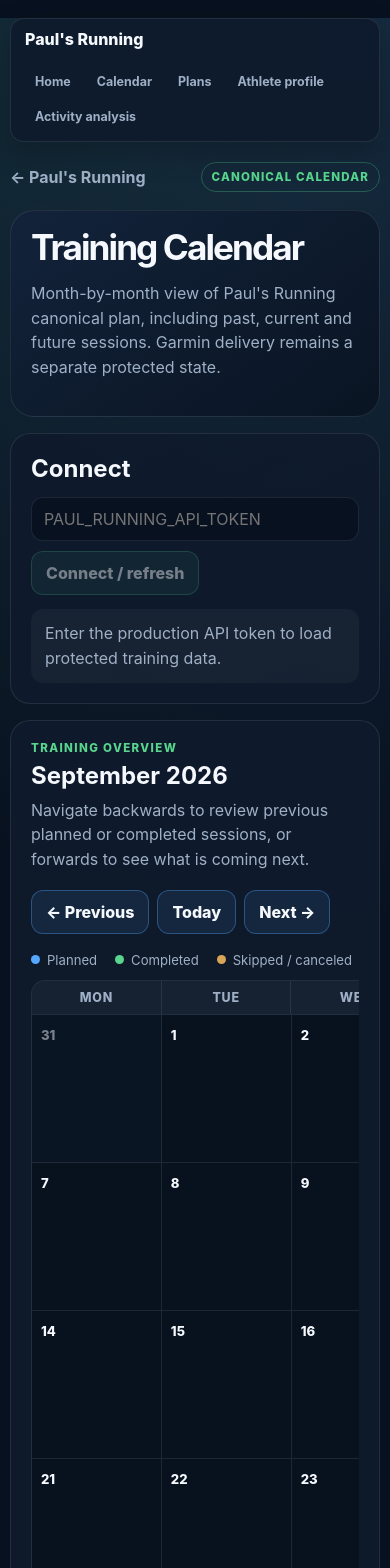
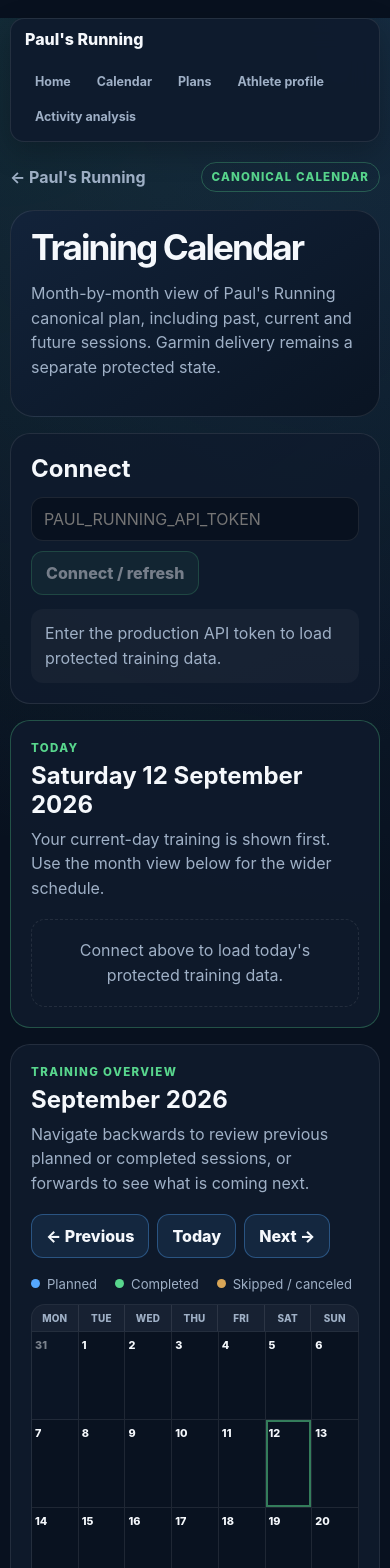
Before and after one commit to MrE84/Paul-Running-v1, a Next.js app: page /training-calendar in a window 390 px wide. Shown: the top 1568 px of the page. Built offline with nearby package versions, Linux system fonts and the light colour scheme.

Commit message:
Improve mobile training calendar UX
Show today first, fit the month view to mobile, and remove duplicated historical workout details.

```diff
--- a/app/training-calendar/TrainingCalendarClient.tsx
+++ b/app/training-calendar/TrainingCalendarClient.tsx
@@ -110,6 +110,8 @@ export default function TrainingCalendarClient() {
   const [lunchDate, setLunchDate] = useState("");
   const [lunchTime, setLunchTime] = useState("");
   const [monthKey, setMonthKey] = useState(() => londonDateKey().slice(0, 7));
+  const [todayItems, setTodayItems] = useState<CalendarItem[]>([]);
+  const [todayStandaloneActivities, setTodayStandaloneActivities] = useState<ActivitySummary[]>([]);
 
   useEffect(() => {
     const stored = window.localStorage.getItem(API_TOKEN_STORAGE_KEY);
@@ -169,6 +171,18 @@ export default function TrainingCalendarClient() {
     setCompletedActivities(snapshot.activities);
 
     const visibleItems = snapshot.items.filter((item) => item.status !== "superseded");
+    const today = londonDateKey();
+    if (targetMonth === today.slice(0, 7)) {
+      const linkedActivityIds = new Set(
+        visibleItems.map((item) => item.activity?.id).filter((id): id is string => Boolean(id)),
+      );
+      setTodayItems(visibleItems.filter((item) => item.scheduledLocalDate === today));
+      setTodayStandaloneActivities(
+        snapshot.activities.filter(
+          (activity) => activityDateKey(activity.startedAt) === today && !linkedActivityIds.has(activity.id),
+        ),
+      );
+    }
     const statuses = await Promise.all(
       visibleItems.map(async (item) => {
         try {
@@ -495,10 +509,12 @@ export default function TrainingCalendarClient() {
     return grouped;
   }, [sortedCalendar]);
 
-  const currentMonthCalendar = useMemo(
-    () => sortedCalendar.filter((item) => item.scheduledLocalDate.startsWith(monthKey)),
-    [monthKey, sortedCalendar],
-  );
+  const upcomingMonthCalendar = useMemo(() => {
+    const today = londonDateKey();
+    return sortedCalendar.filter(
+      (item) => item.scheduledLocalDate.startsWith(monthKey) && item.scheduledLocalDate > today,
+    );
+  }, [monthKey, sortedCalendar]);
 
   const unplannedActivities = useMemo(
     () => completedActivities.filter((activity) => !calendar.some((item) => item.activity?.id === activity.id)),
@@ -515,6 +531,13 @@ export default function TrainingCalendarClient() {
 
   const monthCells = useMemo(() => buildMonthGrid(monthKey), [monthKey]);
   const todayKey = londonDateKey();
+  const todayLabel = new Intl.DateTimeFormat("en-GB", {
+    timeZone: "Europe/London",
+    weekday: "long",
+    day: "numeric",
+    month: "long",
+    year: "numeric",
+  }).format(new Date());
 
   return (
     <main className={styles.page}>
@@ -552,6 +575,69 @@ export default function TrainingCalendarClient() {
           <div className={styles.statusRow}>
             <span>Storage: <strong>{capabilities.storageMode}</strong></span>
             <span>Intervals.icu: <strong>{capabilities.integrations.intervalsIcuPublishingConfigured ? "ready" : "not configured"}</strong></span>
+          </div>
+        )}
+      </section>
+
+      <section className={`${styles.panel} ${styles.todayPanel}`}>
+        <div className={styles.todayHeading}>
+          <div>
+            <span className={styles.sectionEyebrow}>TODAY</span>
+            <h2>{todayLabel}</h2>
+            <p>Your current-day training is shown first. Use the month view below for the wider schedule.</p>
+          </div>
+          {monthKey !== todayKey.slice(0, 7) && (
+            <button className={styles.secondary} onClick={() => void goToCurrentMonth()} disabled={busy}>View current month</button>
+          )}
+        </div>
+
+        {!capabilities ? (
+          <p className={styles.empty}>Connect above to load today&apos;s protected training data.</p>
+        ) : todayItems.length === 0 && todayStandaloneActivities.length === 0 ? (
+          <p className={styles.empty}>No training or completed activity is recorded for today.</p>
+        ) : (
+          <div className={styles.todayList}>
+            {todayItems.map((item) => {
+              const status = sync[item.id];
+              const workout = workouts[item.workout.id];
+              const activity = item.activity;
+              const activityHref = activity ? `/activity-analysis/${encodeURIComponent(activity.id)}` : plannedHref(item);
+              return (
+                <article className={styles.calendarItem} key={`today-${item.id}`}>
+                  <div className={styles.dateBlock}>
+                    <strong>Today</strong>
+                    <span>{activity ? new Date(activity.startedAt).toLocaleTimeString("en-GB", { hour: "2-digit", minute: "2-digit", timeZone: item.timezone }) : item.scheduledLocalTime} · {item.timezone}</span>
+                  </div>
+                  <div className={styles.workoutBlock}>
+                    <Link className={styles.eventLink} href={activityHref}>
+                      <strong>{activity?.title ?? workout?.currentRevision.name ?? item.workout.id}</strong>
+                    </Link>
+                    <span>Plan: {item.status} · Delivery: {status?.state ?? "planned"}</span>
+                    {activity && <small>Completed activity synced from Intervals.icu · <Link href={activityHref}>Open analysis →</Link></small>}
+                  </div>
+                  <div className={styles.eventActions}>
+                    <button className={styles.secondary} onClick={() => void publishItem(item.id)} disabled={busy}>Evaluate sync</button>
+                    <button className={styles.deleteButton} onClick={() => void deleteItem(item)} disabled={busy || item.status !== "planned"}>Delete</button>
+                  </div>
+                </article>
+              );
+            })}
+            {todayStandaloneActivities.map((activity) => {
+              const activityHref = `/activity-analysis/${encodeURIComponent(activity.id)}`;
+              return (
+                <article className={styles.calendarItem} key={`today-activity-${activity.id}`}>
+                  <div className={styles.dateBlock}>
+                    <strong>Today</strong>
+                    <span>{new Date(activity.startedAt).toLocaleTimeString("en-GB", { hour: "2-digit", minute: "2-digit", timeZone: "Europe/London" })} · Europe/London</span>
+                  </div>
+                  <div className={styles.workoutBlock}>
+                    <Link className={styles.eventLink} href={activityHref}><strong>{activity.title}</strong></Link>
+                    <span>Completed activity · Synced from Intervals.icu</span>
+                    <small><Link href={activityHref}>Open analysis →</Link></small>
+                  </div>
+                </article>
+              );
+            })}
           </div>
         )}
       </section>
@@ -644,14 +730,14 @@ export default function TrainingCalendarClient() {
 
       <section className={styles.panel}>
         <div className={styles.headingRow}>
-          <div><h2>{monthLabel(monthKey)} details</h2><p>Detailed canonical records and Garmin delivery state for this month.</p></div>
+          <div><h2>Upcoming workouts</h2><p>Today is shown above. This list only includes future sessions in {monthLabel(monthKey)}.</p></div>
           <button className={styles.secondary} onClick={() => void refreshCalendar(monthKey)} disabled={busy || !capabilities}>Refresh</button>
         </div>
-        {currentMonthCalendar.length === 0 ? (
-          <p className={styles.empty}>{capabilities ? "No calendar items scheduled in this month." : "Connect to load the protected calendar."}</p>
+        {upcomingMonthCalendar.length === 0 ? (
+          <p className={styles.empty}>{capabilities ? `No upcoming workouts in ${monthLabel(monthKey)}. Past sessions remain available in the calendar above.` : "Connect to load the protected calendar."}</p>
         ) : (
           <div className={styles.calendarList}>
-            {currentMonthCalendar.map((item) => {
+            {upcomingMonthCalendar.map((item) => {
               const status = sync[item.id];
               const workout = workouts[item.workout.id];
               const activity = item.activity;
@@ -674,22 +760,6 @@ export default function TrainingCalendarClient() {
                   <div className={styles.eventActions}>
                     <button className={styles.secondary} onClick={() => void publishItem(item.id)} disabled={busy}>Evaluate sync</button>
                     <button className={styles.deleteButton} onClick={() => void deleteItem(item)} disabled={busy || item.status !== "planned"}>Delete</button>
-                  </div>
-                </article>
-              );
-            })}
-            {unplannedActivities.filter((activity) => activityDateKey(activity.startedAt).startsWith(monthKey)).map((activity) => {
-              const activityHref = `/activity-analysis/${encodeURIComponent(activity.id)}`;
-              return (
-                <article className={styles.calendarItem} key={`activity-${activity.id}`}>
-                  <div className={styles.dateBlock}>
-                    <strong>{activityDateKey(activity.startedAt)}</strong>
-                    <span>{new Date(activity.startedAt).toLocaleTimeString("en-GB", { hour: "2-digit", minute: "2-digit", timeZone: "Europe/London" })} · Europe/London</span>
-                  </div>
-                  <div className={styles.workoutBlock}>
-                    <Link className={styles.eventLink} href={activityHref}><strong>{activity.title}</strong></Link>
-                    <span>Completed activity · Synced from Intervals.icu</span>
-                    <small><Link href={activityHref}>Open analysis →</Link></small>
                   </div>
                 </article>
               );
--- a/app/training-calendar/training-calendar.module.css
+++ b/app/training-calendar/training-calendar.module.css
@@ -23,6 +23,10 @@
 .statusRow { display: flex; gap: 20px; flex-wrap: wrap; margin-top: 12px; color: var(--muted); font-size: .9rem; }
 .statusRow strong { color: var(--text); }
 .sectionEyebrow { display: block; margin-bottom: 6px; color: var(--green); font-size: .72rem; font-weight: 800; letter-spacing: .12em; }
+.todayPanel { border-color: rgba(88,214,141,.3); }
+.todayHeading { display: flex; align-items: center; justify-content: space-between; gap: 18px; }
+.todayHeading p { margin: 6px 0 0; }
+.todayList { display: grid; gap: 10px; margin-top: 18px; }
 .monthControls { display: flex; gap: 8px; flex-wrap: wrap; justify-content: flex-end; }
 .legend { display: flex; gap: 18px; flex-wrap: wrap; margin: 18px 0 12px; color: var(--muted); font-size: .82rem; }
 .legend span { display: inline-flex; align-items: center; gap: 7px; }
@@ -66,12 +70,34 @@
 .empty { margin: 18px 0 0; padding: 18px; border: 1px dashed var(--border); border-radius: 14px; text-align: center; }
 
 @media (max-width: 760px) {
-  .page { width: min(100% - 20px, 1180px); padding-top: 20px; }
-  .headingRow, .calendarHeading { align-items: stretch; flex-direction: column; }
+  .page { width: min(100% - 20px, 1180px); padding-top: 20px; overflow-x: hidden; }
+  .headingRow, .calendarHeading, .todayHeading { align-items: stretch; flex-direction: column; }
   .monthControls { justify-content: flex-start; }
   .calendarItem { grid-template-columns: 1fr; }
   .calendarItem button { justify-self: start; }
   .hero, .panel { padding: 20px; }
+
+  .calendarViewport { width: 100%; overflow-x: hidden; padding-bottom: 0; }
+  .weekHeader, .monthGrid { width: 100%; min-width: 0; grid-template-columns: repeat(7, minmax(0, 1fr)); }
+  .weekHeader div { min-width: 0; padding: 7px 2px; font-size: .62rem; letter-spacing: .02em; }
+  .dayCell { min-width: 0; min-height: 88px; padding: 4px 3px; overflow: hidden; }
+  .dayHeader { min-width: 0; min-height: 18px; margin-bottom: 4px; gap: 2px; }
+  .dayHeader > span { font-size: .68rem; }
+  .dayHeader strong { display: none; }
+  .dayEvents { min-width: 0; gap: 3px; }
+  .monthEvent { min-width: 0; gap: 2px; padding: 4px 3px; border-radius: 6px; }
+  .monthEvent strong {
+    display: -webkit-box;
+    overflow: hidden;
+    font-size: .58rem;
+    line-height: 1.15;
+    overflow-wrap: anywhere;
+    -webkit-box-orient: vertical;
+    -webkit-line-clamp: 2;
+  }
+  .eventTopline { min-width: 0; gap: 2px; }
+  .eventTopline span { overflow: hidden; font-size: .54rem; text-overflow: ellipsis; white-space: nowrap; }
+  .eventTopline small, .monthEvent .deliveryState, .monthEvent .eventActions { display: none; }
 }
 .planStats { display: grid; grid-template-columns: repeat(auto-fit, minmax(140px, 1fr)); gap: 10px; margin-top: 18px; }
 .planStats div { display: grid; gap: 4px; padding: 12px 14px; border: 1px solid var(--border); border-radius: 14px; background: rgba(255,255,255,.035); }
```
